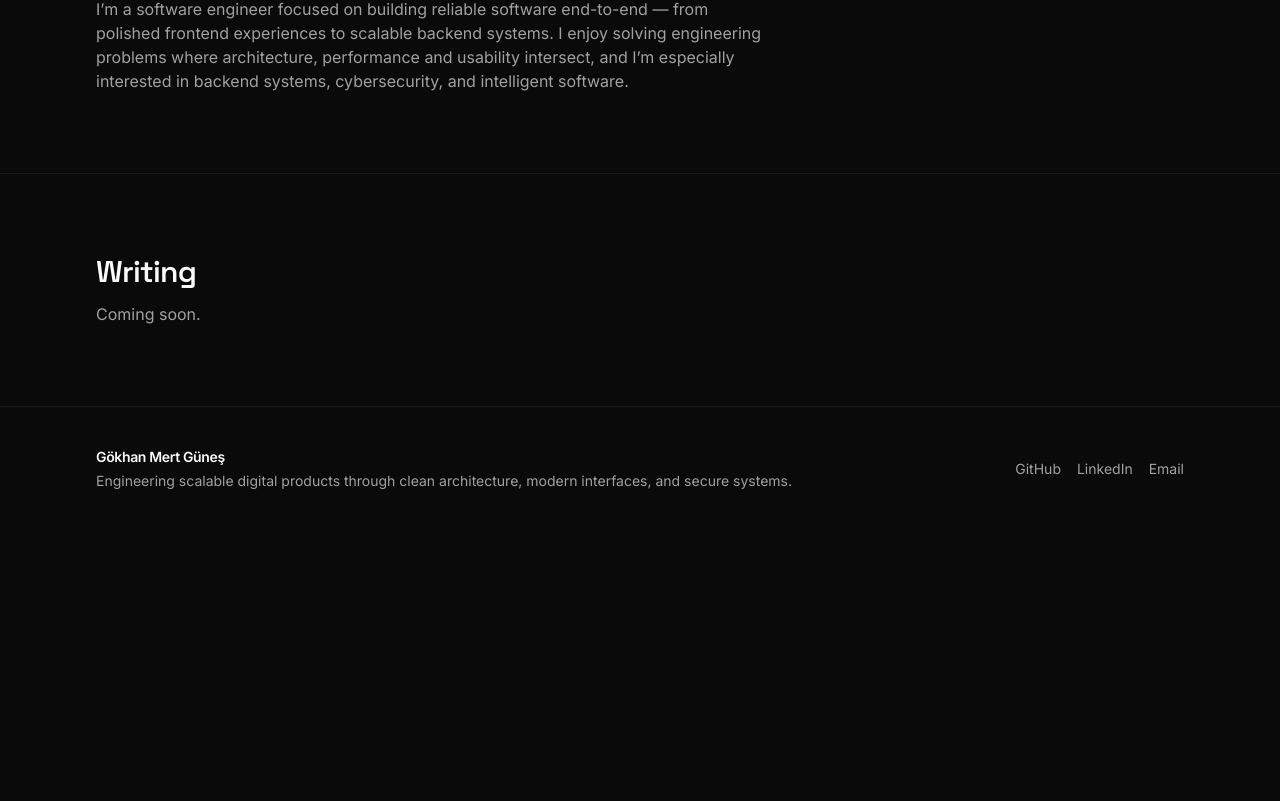
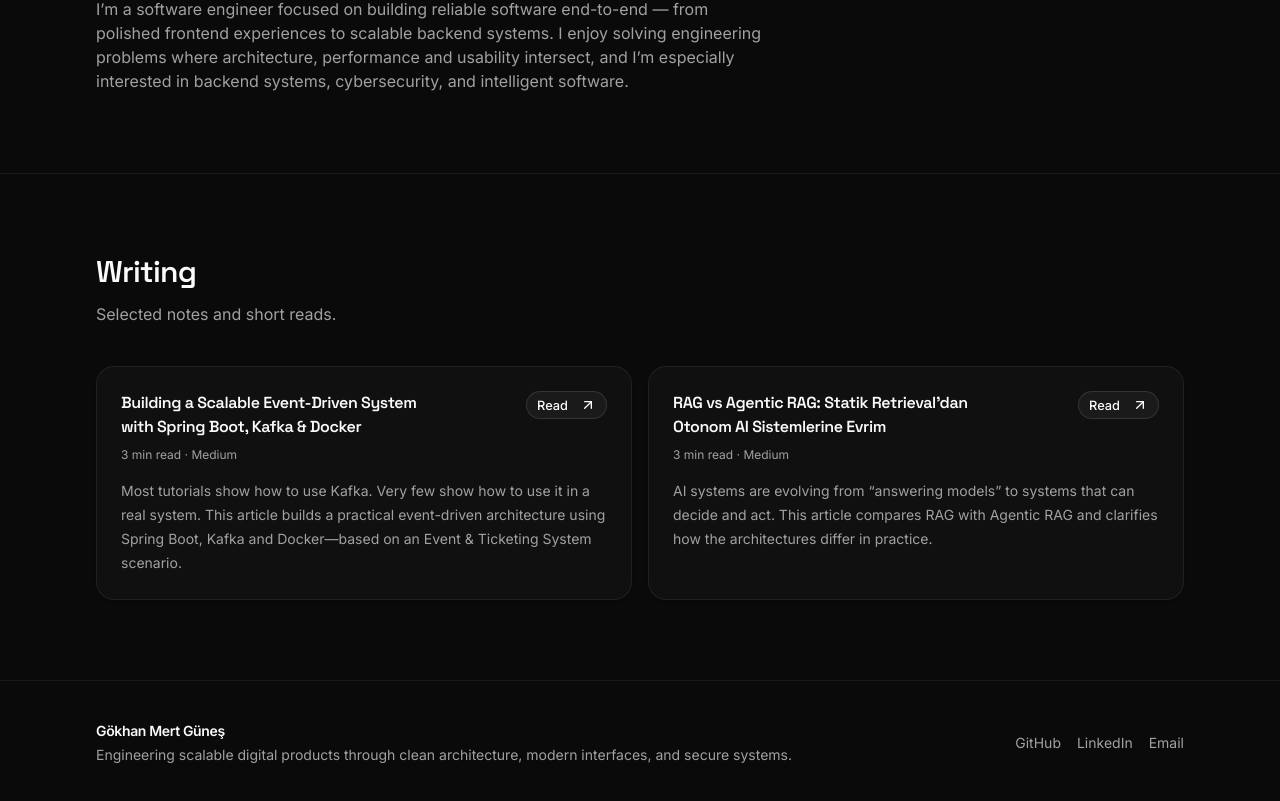
Before and after one commit to gokhanmertgunes/portfolio, a Next.js app: page /en in a window 1280 px wide. Shown: the part 4888-5689 px from the top of the page. Before the commit the page ends 5419 px from the top, so only its background shows below. Built offline with nearby package versions, Linux system fonts and the light colour scheme.

Commit message:
New medium writings added.

```diff
--- a/src/components/sections/writing.tsx
+++ b/src/components/sections/writing.tsx
@@ -1,20 +1,59 @@
 "use client";
 
+import Link from "next/link";
+import { ArrowUpRight } from "lucide-react";
 import { useTranslations } from "next-intl";
+import { useLocale } from "next-intl";
 
 import { Container } from "@/components/site/container";
+import { writingPosts } from "@/content/writing";
+import { Button } from "@/components/ui/button";
 
 export function WritingSection() {
   const t = useTranslations();
+  const locale = useLocale();
+  const isTr = locale === "tr";
 
   return (
     <section id="writing" className="border-t border-border/60">
       <Container className="py-16 sm:py-20">
-        <div className="max-w-2xl">
-          <h2 className="text-balance text-2xl font-semibold tracking-tight sm:text-3xl">
-            {t("sections.writing.title")}
-          </h2>
-          <p className="mt-3 text-muted-foreground">{t("sections.writing.desc")}</p>
+        <div className="flex flex-col gap-10">
+          <div className="max-w-2xl">
+            <h2 className="text-balance text-2xl font-semibold tracking-tight sm:text-3xl">
+              {t("sections.writing.title")}
+            </h2>
+            <p className="mt-3 text-muted-foreground">{t("sections.writing.desc")}</p>
+          </div>
+
+          <div className="grid gap-4 md:grid-cols-2">
+            {writingPosts.map((post) => (
+              <article
+                key={post.href}
+                className="rounded-2xl border border-border/70 bg-card/50 p-6 shadow-sm"
+              >
+                <div className="flex items-start justify-between gap-4">
+                  <div>
+                    <h3 className="text-balance text-base font-semibold tracking-tight">
+                      {post.title}
+                    </h3>
+                    <div className="mt-2 text-xs text-muted-foreground">
+                      {post.readingTime} · Medium
+                    </div>
+                  </div>
+
+                  <Button asChild variant="outline" size="sm" className="rounded-xl">
+                    <Link href={post.href} target="_blank" rel="noreferrer">
+                      Read <ArrowUpRight className="ml-2 size-4" />
+                    </Link>
+                  </Button>
+                </div>
+
+                <p className="mt-4 text-sm leading-6 text-muted-foreground">
+                  {isTr ? post.excerpt.tr : post.excerpt.en}
+                </p>
+              </article>
+            ))}
+          </div>
         </div>
       </Container>
     </section>
--- /dev/null
+++ b/src/content/writing.ts
@@ -0,0 +1,33 @@
+export type WritingPost = {
+  title: string;
+  href: string;
+  readingTime: string;
+  excerpt: {
+    en: string;
+    tr: string;
+  };
+  locale?: "en" | "tr" | "all";
+};
+
+export const writingPosts: readonly WritingPost[] = [
+  {
+    title: "Building a Scalable Event-Driven System with Spring Boot, Kafka & Docker",
+    href: "https://medium.com/@gokhanmertgunes/building-a-scalable-event-driven-system-with-spring-boot-kafka-docker-a7f67bd2c966",
+    readingTime: "3 min read",
+    locale: "all",
+    excerpt: {
+      en: "Most tutorials show how to use Kafka. Very few show how to use it in a real system. This article builds a practical event-driven architecture using Spring Boot, Kafka and Docker—based on an Event & Ticketing System scenario.",
+      tr: "Çoğu içerik Kafka’yı nasıl kullanacağını gösterir; çok azı gerçek bir sistemde nasıl konumlandıracağını anlatır. Bu yazı, Spring Boot, Kafka ve Docker ile pratik bir Event & Ticketing System senaryosu üzerinden gerçekçi bir event-driven mimari kurar."
+    }
+  },
+  {
+    title: "RAG vs Agentic RAG: Statik Retrieval’dan Otonom AI Sistemlerine Evrim",
+    href: "https://medium.com/@gokhanmertgunes/rag-vs-agentic-rag-statik-retrievaldan-otonom-ai-sistemlerine-evrim-75f3c4b2a63a",
+    readingTime: "3 min read",
+    locale: "all",
+    excerpt: {
+      en: "AI systems are evolving from “answering models” to systems that can decide and act. This article compares RAG with Agentic RAG and clarifies how the architectures differ in practice.",
+      tr: "Yapay zeka sistemleri “cevap veren modeller” olmaktan çıkıp karar alan ve aksiyon alan sistemlere evriliyor. Bu yazı, RAG ile Agentic RAG’i karşılaştırarak mimari farkları pratik şekilde netleştiriyor."
+    }
+  }
+] as const;
--- a/src/messages/en.json
+++ b/src/messages/en.json
@@ -46,7 +46,7 @@
     },
     "writing": {
       "title": "Writing",
-      "desc": "Coming soon."
+      "desc": "Selected notes and short reads."
     }
   },
   "projects": {
--- a/src/messages/tr.json
+++ b/src/messages/tr.json
@@ -46,7 +46,7 @@
     },
     "writing": {
       "title": "Yazılar",
-      "desc": "Yakında."
+      "desc": "Seçili notlar ve kısa okumalar."
     }
   },
   "projects": {
```
